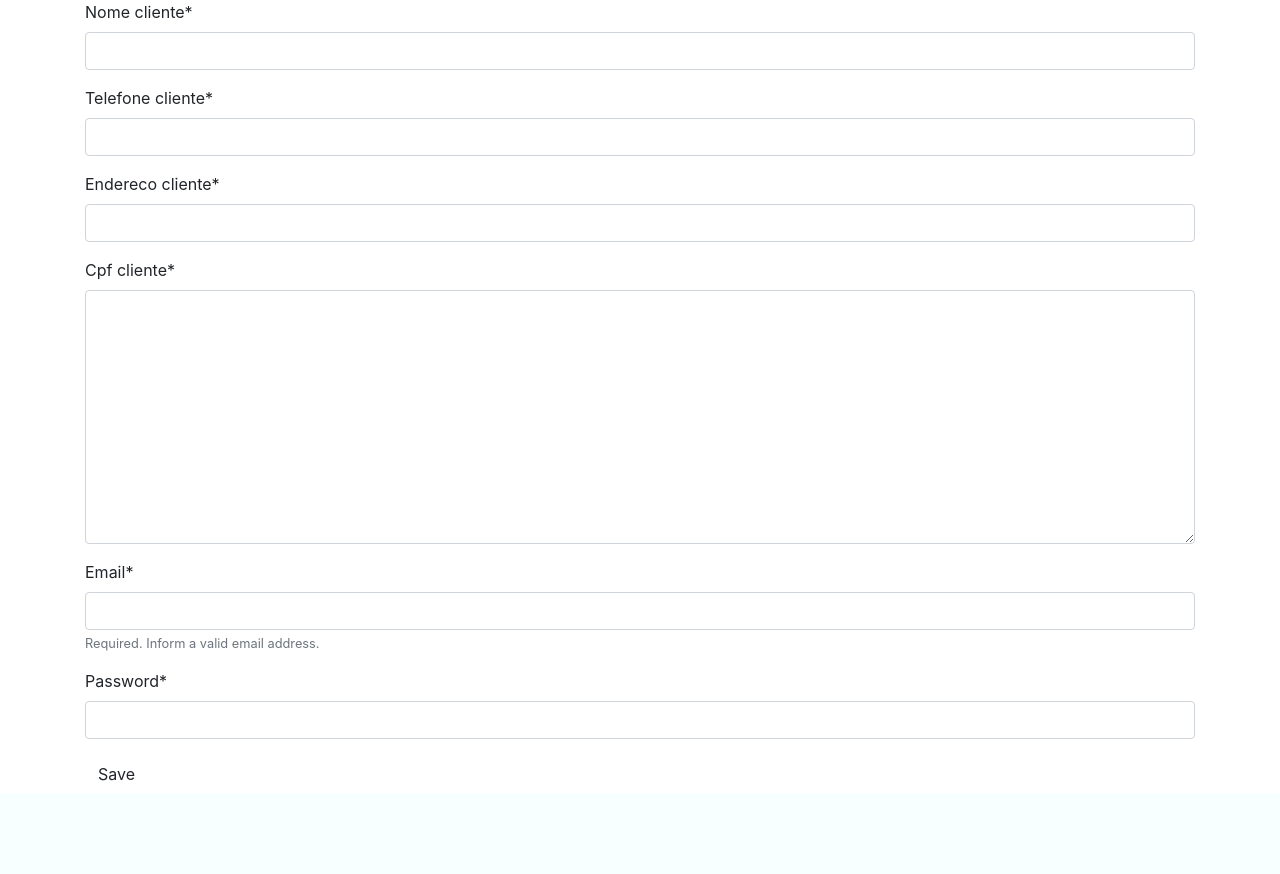
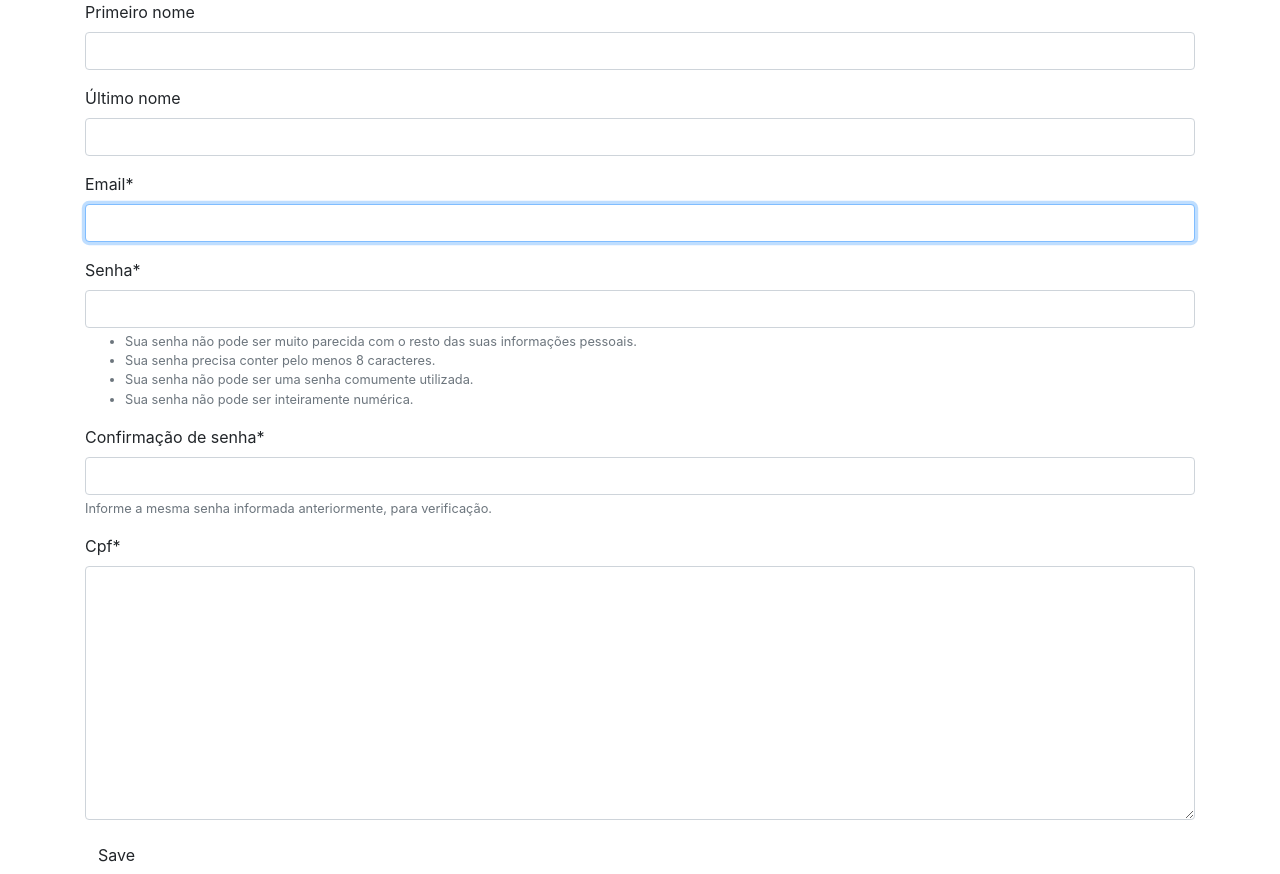
Before and after one commit to vitosoliveira/Rep_OPE, a Django app: page /cadastro in a window 1280 px wide. Shown: the part 79-953 px from the top of the page. Before the commit the page ends 860 px from the top, so only its background shows below. Run offline with Django 3.2, Linux system fonts and the light colour scheme; some libraries are stand-ins or nearby versions.

Commit message:
Ajustes cadastro

```diff
--- a/app/forms.py
+++ b/app/forms.py
@@ -1,5 +1,5 @@
 from django import forms
-# from django.contrib.auth.forms import UserCreationForm
+from django.contrib.auth.forms import UserCreationForm, UserChangeForm
 # from django.contrib.auth.models import User
 from .models import Cliente
 from cpf_field.models import CPFField
@@ -7,25 +7,21 @@ from cpf_field.models import CPFField
 
 
 
-class ClienteForm(forms.ModelForm):
-    nome_cliente = forms.CharField(required=True, max_length=50)
-    telefone_cliente = forms.CharField(required=True, max_length=15)
-    endereco_cliente = forms.CharField(required=True, max_length=50)
-    cpf_cliente = CPFField()
-    email = forms.EmailField(required=True, max_length = 254, help_text='Required. Inform a valid email address.')
-    password = forms.CharField(required=True ,max_length=20, widget=forms.PasswordInput)
-
-    def get_password(self):
-        return self.password
+class ClienteForm(UserCreationForm):
     class Meta:
         model = Cliente
-        fields = ["nome_cliente",
-        "telefone_cliente",
-        "endereco_cliente",
-        "cpf_cliente", "email", "password"]
+        fields = ('first_name','last_name', 'email', 'cpf', 'password')
+        labels = {'username': 'Username/E-mail'}
 
-        error_messages = {
-            'nome': {
-                'required': 'teste'
-            }
-        }
+    def save(self, commit=True):
+        user = super().save(commit=False)
+        user.set_password(self.cleaned_data['password1'])
+        user.email = self.cleaned_data['username']
+        if commit:
+            user.save()
+        return user
+
+class CustomClienteChangeForm(UserChangeForm):
+    class Meta:
+        model = Cliente
+        fields = ('first_name','last_name', 'cpf')
--- a/app/models.py
+++ b/app/models.py
@@ -1,6 +1,6 @@
 from django.db import models
 from django.utils import timezone
-from django.contrib.auth.models import AbstractBaseUser
+from django.contrib.auth.models import AbstractUser, BaseUserManager
 from cpf_field.models import CPFField
 
 class Massa (models.Model):
@@ -50,14 +50,49 @@ class Bolo (models.Model):
     bolo_tamanho = models.ForeignKey(Tamanho, verbose_name="Bolo_Tamanho", on_delete=models.CASCADE)
     valor_bolo = models.DecimalField('valor_bolo', max_digits = 6, decimal_places = 2)
 
-class Cliente (models.Model):
-    id_cliente = models.AutoField('id_cliente', primary_key=True)
-    nome_cliente = models.CharField('nome_cliente', max_length=50)
-    telefone_cliente = models.CharField('telefone', max_length=15)
-    endereco_cliente = models.CharField('endereco', max_length=50)
-    cpf_cliente = CPFField()
+class ClienteManager(BaseUserManager):
+
+    use_in_migrations = True
+
+    def _create_user(self, email, password, **extra_fields):
+        if not email:
+            raise ValueError('O email é obrigatorio')
+        email = self.normalize_email(email)
+        user = self.model(email=email, username=email, **extra_fields)
+        user.set_password(password)
+        user.save(using=self._db)
+        return user
+
+    def create_user(self, email, password=None,  **extra_fields):
+        extra_fields.setdefault('is_superuser', False)
+        return self._create_user(email,password, **extra_fields)
+
+    def create_superuser(self, email, password=None,  **extra_fields):
+        extra_fields.setdefault('is_superuser', True)
+
+        if extra_fields.get('is_superuser') is not True:
+            raise ValueError('Super precisa ser true')
+
+
+        return self._create_user(email,password, **extra_fields)
+
+
+class Cliente (AbstractUser):
     email = models.EmailField('email',unique=True, max_length = 254)
-    password = models.CharField('senha', max_length=255)
+    telefone = models.CharField('telefone', max_length=15)
+    endereco = models.CharField('endereco', max_length=50)
+    cpf = CPFField()
+
+
+    USERNAME_FIELD = 'email'
+    REQUIRED_FIELDS = ['first_name', 'last_name', 'cpf']
+
+    def __str__(self):
+        return self.email
+
+    objects = ClienteManager()
+
+
 
 class Pedido (models.Model):
     id_pedido = models.AutoField('id_pedido', primary_key=True)
--- a/app/templates/cadastro.html
+++ b/app/templates/cadastro.html
@@ -6,12 +6,13 @@
 <div class="container">
 
     <form method="POST">{% csrf_token %}
-        {{form.nome_cliente|as_crispy_field}}
-        {{form.telefone_cliente|as_crispy_field}}
-        {{form.endereco_cliente|as_crispy_field}}
-        {{form.cpf_cliente|as_crispy_field}}
+        {{form.first_name|as_crispy_field}}
+        {{form.last_name|as_crispy_field}}
         {{form.email|as_crispy_field}}
-        {{form.password|as_crispy_field}}
+        {{form.password1|as_crispy_field}}
+        {{form.password2|as_crispy_field}}
+        {{form.cpf|as_crispy_field}}
+
         <button type="submit" class="save btn btn-default">Save</button>
     </form>
 </div>
--- a/app/urls.py
+++ b/app/urls.py
@@ -1,8 +1,8 @@
 from django.urls import path
-
-from .views import home,cadastrar
+from django.contrib.auth import views as auth_views
+from .views import home,cadastrar,login
 
 urlpatterns = [
     path('', home),
-    path('cadastro', cadastrar, name="cadatroCliente", )
+    path('cadastro', cadastrar, name="cadatroCliente"),
 ]
--- a/docesdaleite/settings.py
+++ b/docesdaleite/settings.py
@@ -115,7 +115,7 @@ AUTH_PASSWORD_VALIDATORS = [
 
 LANGUAGE_CODE = 'pt-br'
 
-TIME_ZONE = 'UTC'
+TIME_ZONE = 'America/Sao_Paulo'
 
 USE_I18N = True
 
@@ -130,3 +130,7 @@ USE_TZ = True
 STATIC_URL = '/static/'
 DEFAULT_AUTO_FIELD='django.db.models.AutoField'
 # STATIC_ROOT = os.path.join(BASE_DIR, 'staticfiles')
+
+LOGIN_REDIRECT_URL = 'home.html'
+
+AUTH_USER_MODEL = 'app.Cliente'
--- a/docesdaleite/urls.py
+++ b/docesdaleite/urls.py
@@ -15,8 +15,10 @@ Including another URLconf
 """
 from django.contrib import admin
 from django.urls import path, include
+from django.views.generic.base import TemplateView
 
 urlpatterns = [
     path('admin/', admin.site.urls),
-    path('',include('app.urls'))
+    path('',include('app.urls'), name="home"),
+    path('contas/', include('django.contrib.auth.urls'))
 ]
```
Also changed, not shown: app/admin.py (+14 -2 lines), app/templates/registration/login.html (added, +20 -0 lines), app/migrations/0001_initial.py, app/migrations/0002_alter_cliente_cpf_cliente.py (deleted), app/migrations/0002_alter_cliente_is_staff.py (added).
